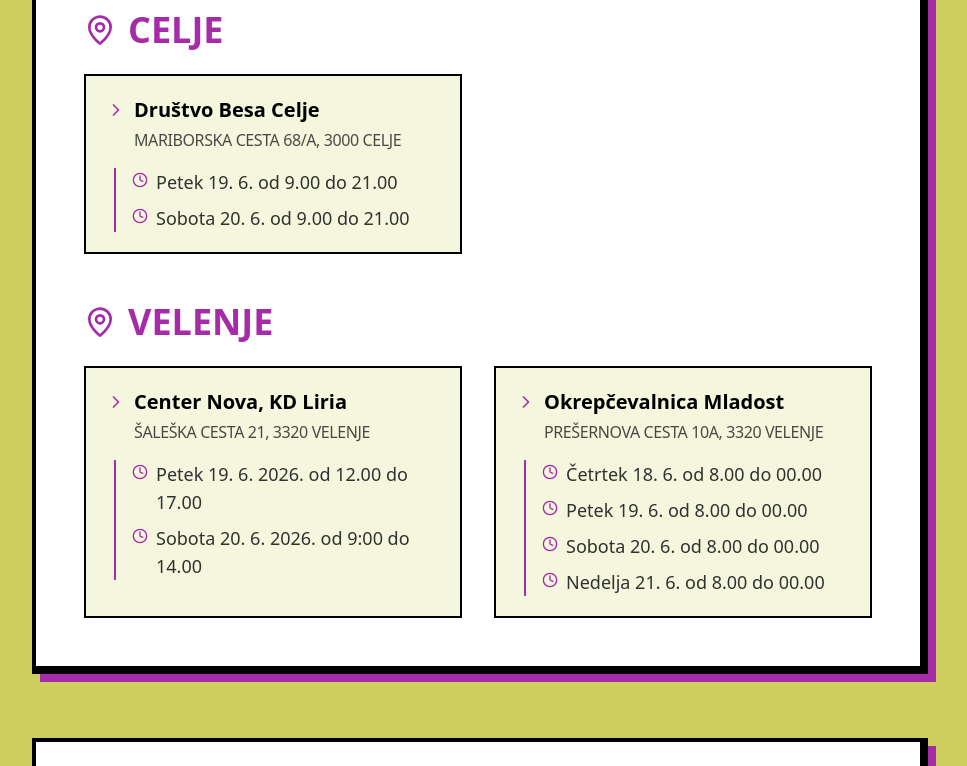
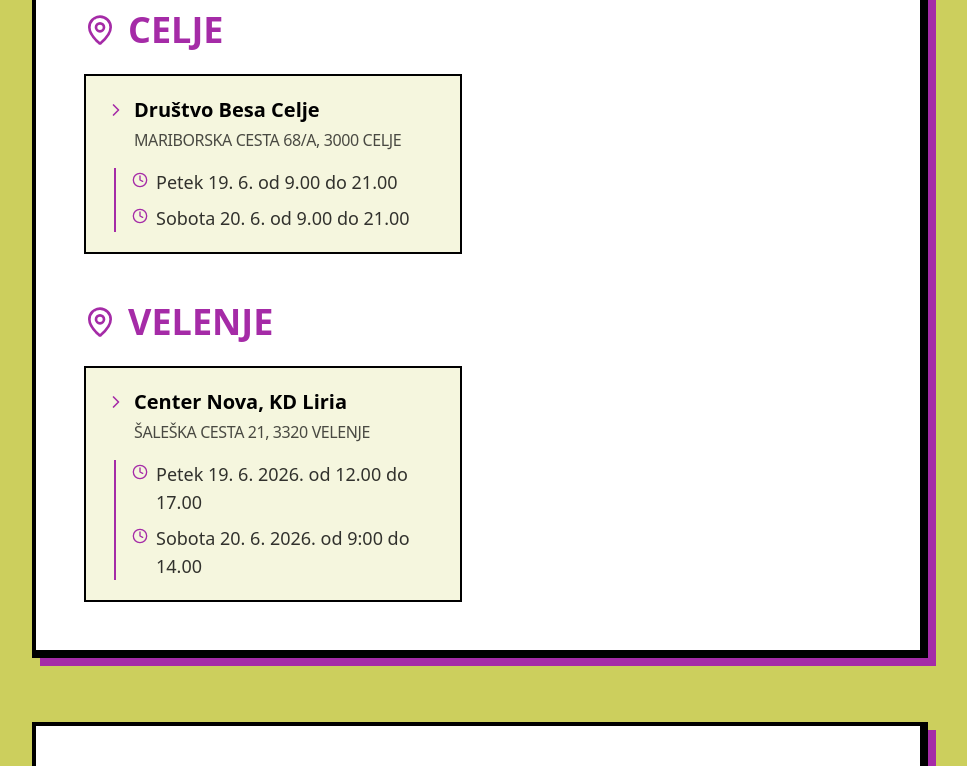
Before and after one commit to danesjenovdan/referendum-proti-izbrisu, a React (Vite) app: page / in a window 1280 px wide. Shown: the part 4064-4830 px from the top of the page, without its empty margins (160-1127 px from the left). Built offline with nearby package versions, Linux system fonts and the light colour scheme.

Commit message:
Update times and remove Okrepčevalnica Mladost
Removed 'Okrepčevalnica Mladost' entry and added new times for 'Nedelja'.

```diff
--- a/src/App.tsx
+++ b/src/App.tsx
@@ -64,7 +64,8 @@ export default function App() {
             "Četrtek 18. 6. od 9.00 do 00.00",
             "Petek 19. 6. od 9.00 do 00.00",
             "Sobota 20. 6. od 9.00 do 00.00",
-            "Nedelja 21. 6. od 9.00 do 00.00"
+            "Nedelja 21. 6. od 9.00 do 00.00",
+            "Nedelja 22. 6. od 9.00 do 12.00"
           ]
         },
         {
@@ -175,17 +176,6 @@ export default function App() {
             "Sobota 20. 6. 2026. od 9:00 do 14.00"
           ]
         },
-        {
-          name: "Okrepčevalnica Mladost",
-          address: "Prešernova cesta 10a, 3320 Velenje",
-          query: "Okrepčevalnica Mladost Prešernova cesta 10a Velenje",
-          times: [
-            "Četrtek 18. 6. od 8.00 do 00.00",
-            "Petek 19. 6. od 8.00 do 00.00",
-            "Sobota 20. 6. od 8.00 do 00.00",
-            "Nedelja 21. 6. od 8.00 do 00.00"
-          ]
-        }
       ]
     }
   ];
```
